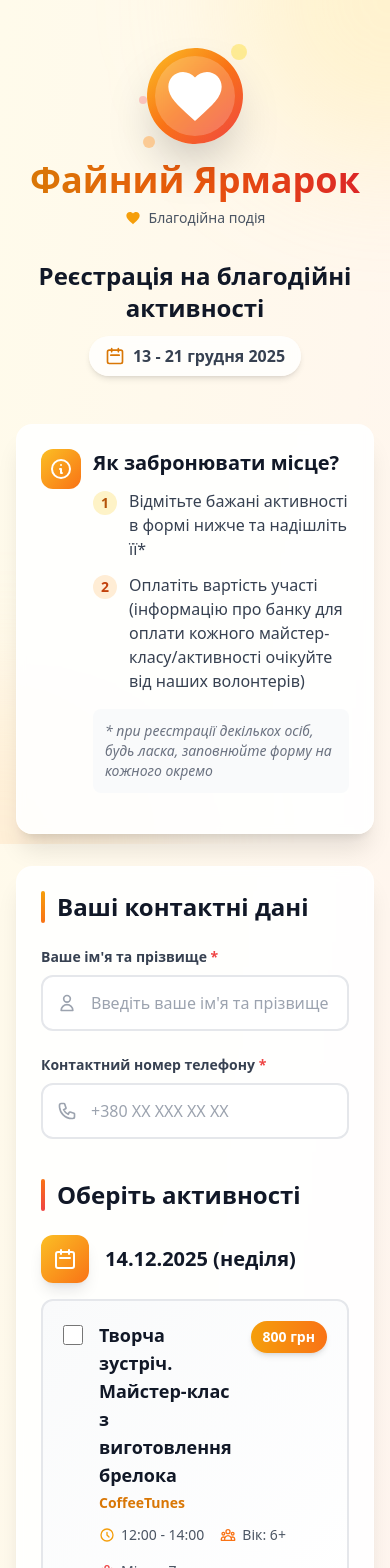
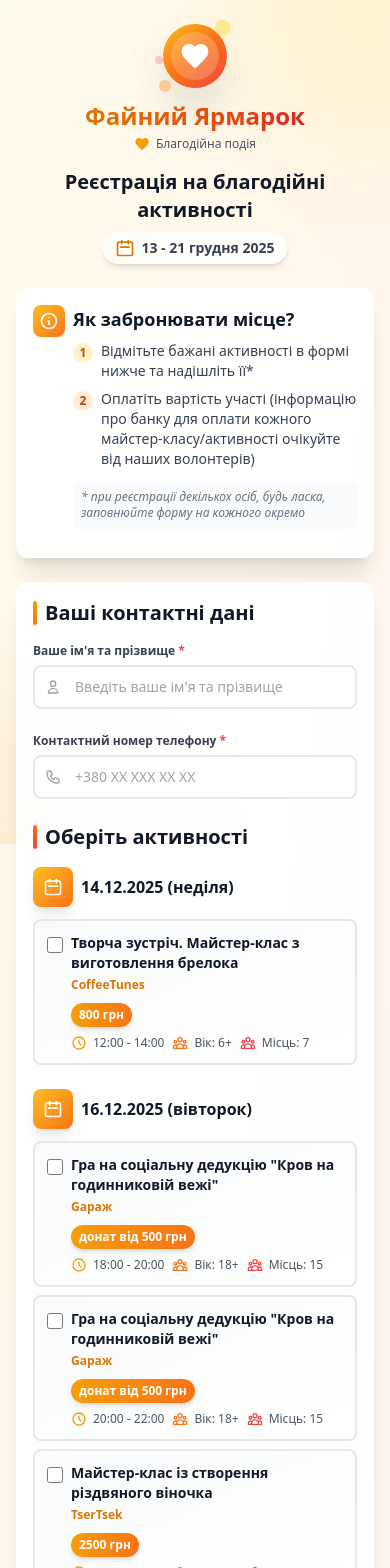
Before and after one commit to DenielNCore/fayna-fair, a Nuxt app: page / in a window 390 px wide. Shown: the top 1568 px of the page. Built offline with nearby package versions, Linux system fonts and the light colour scheme.

Commit message:
adaptive

```diff
--- a/components/FairLogo.vue
+++ b/components/FairLogo.vue
@@ -1,8 +1,8 @@
 <template>
   <div class="flex flex-col items-center justify-center">
     <!-- Logo Icon with Christmas/Charity theme -->
-    <div class="relative mb-4">
-      <div class="relative w-24 h-24">
+    <div class="relative mb-3 sm:mb-4">
+      <div class="relative w-16 h-16 sm:w-20 sm:h-20 md:w-24 md:h-24">
         <!-- Main circle with gradient -->
         <div class="absolute inset-0 bg-gradient-to-br from-amber-400 via-orange-500 to-red-500 rounded-full shadow-2xl transform rotate-3 hover:rotate-6 transition-transform duration-300" />
         <!-- Inner decorative circle -->
@@ -22,13 +22,13 @@
       </div>
     </div>
     <!-- Logo Text -->
-    <div class="text-center">
-      <h1 class="text-4xl md:text-5xl font-bold mb-2">
+    <div class="text-center px-2">
+      <h1 class="text-2xl sm:text-3xl md:text-4xl lg:text-5xl font-bold mb-1 sm:mb-2">
         <span class="bg-gradient-to-r from-amber-600 via-orange-600 to-red-600 bg-clip-text text-transparent">
           Файний Ярмарок
         </span>
       </h1>
-      <div class="flex items-center justify-center gap-2 text-sm md:text-base text-gray-600 font-medium">
+      <div class="flex items-center justify-center gap-1.5 sm:gap-2 text-xs sm:text-sm md:text-base text-gray-600 font-medium">
         <svg
           class="w-4 h-4 text-amber-500"
           fill="currentColor"
--- a/nuxt.config.ts
+++ b/nuxt.config.ts
@@ -8,6 +8,11 @@ export default defineNuxtConfig({
   app: {
     baseURL: process.env.NODE_ENV === 'production' ? '/fayna-fair/' : '/',
     buildAssetsDir: '/_nuxt/',
+    head: {
+      meta: [
+        { name: 'viewport', content: 'width=device-width, initial-scale=1, maximum-scale=5' },
+      ],
+    },
   },
 
   modules: [
--- a/pages/index.vue
+++ b/pages/index.vue
@@ -6,15 +6,15 @@
       <div class="absolute -bottom-40 -left-40 w-80 h-80 bg-orange-200/30 rounded-full blur-3xl" />
     </div>
 
-    <div class="relative max-w-5xl mx-auto py-12 px-4 sm:px-6 lg:px-8">
+    <div class="relative max-w-5xl mx-auto py-6 sm:py-8 md:py-12 px-4 sm:px-6 lg:px-8">
       <!-- Logo and Header -->
-      <div class="text-center mb-12">
+      <div class="text-center mb-6 sm:mb-8 md:mb-12">
         <FairLogo />
-        <div class="mt-8">
-          <h2 class="text-2xl md:text-3xl font-bold text-gray-900 mb-3">
+        <div class="mt-4 sm:mt-6 md:mt-8">
+          <h2 class="text-xl sm:text-2xl md:text-3xl font-bold text-gray-900 mb-2 sm:mb-3 px-2">
             Реєстрація на благодійні активності
           </h2>
-          <div class="inline-flex items-center gap-2 px-4 py-2 bg-white/80 backdrop-blur-sm rounded-full shadow-md">
+          <div class="inline-flex items-center gap-1.5 sm:gap-2 px-3 sm:px-4 py-1.5 sm:py-2 bg-white/80 backdrop-blur-sm rounded-full shadow-md text-sm sm:text-base">
             <svg
               class="w-5 h-5 text-amber-600"
               fill="none"
@@ -36,11 +36,11 @@
       </div>
 
       <!-- Instructions Card -->
-      <div class="bg-white/90 backdrop-blur-sm rounded-2xl shadow-xl p-6 md:p-8 mb-8 border border-white/50">
-        <div class="flex items-start gap-3 mb-4">
-          <div class="flex-shrink-0 w-10 h-10 bg-gradient-to-br from-amber-400 to-orange-500 rounded-xl flex items-center justify-center">
+      <div class="bg-white/90 backdrop-blur-sm rounded-xl sm:rounded-2xl shadow-xl p-4 sm:p-6 md:p-8 mb-6 sm:mb-8 border border-white/50">
+        <div class="flex items-start gap-2 sm:gap-3 mb-3 sm:mb-4">
+          <div class="flex-shrink-0 w-8 h-8 sm:w-10 sm:h-10 bg-gradient-to-br from-amber-400 to-orange-500 rounded-lg sm:rounded-xl flex items-center justify-center">
             <svg
-              class="w-6 h-6 text-white"
+              class="w-5 h-5 sm:w-6 sm:h-6 text-white"
               fill="none"
               stroke="currentColor"
               viewBox="0 0 24 24"
@@ -53,25 +53,25 @@
               />
             </svg>
           </div>
-          <div class="flex-1">
-            <h3 class="text-xl font-bold text-gray-900 mb-3">
+          <div class="flex-1 min-w-0">
+            <h3 class="text-lg sm:text-xl font-bold text-gray-900 mb-2 sm:mb-3">
               Як забронювати місце?
             </h3>
-            <ul class="space-y-3 text-gray-700">
-              <li class="flex items-start gap-3">
-                <span class="flex-shrink-0 w-6 h-6 bg-amber-100 text-amber-700 rounded-full flex items-center justify-center text-sm font-semibold mt-0.5">
+            <ul class="space-y-2 sm:space-y-3 text-sm sm:text-base text-gray-700">
+              <li class="flex items-start gap-2 sm:gap-3">
+                <span class="flex-shrink-0 w-5 h-5 sm:w-6 sm:h-6 bg-amber-100 text-amber-700 rounded-full flex items-center justify-center text-xs sm:text-sm font-semibold mt-0.5">
                   1
                 </span>
-                <span>Відмітьте бажані активності в формі нижче та надішліть її*</span>
+                <span class="flex-1">Відмітьте бажані активності в формі нижче та надішліть її*</span>
               </li>
-              <li class="flex items-start gap-3">
-                <span class="flex-shrink-0 w-6 h-6 bg-orange-100 text-orange-700 rounded-full flex items-center justify-center text-sm font-semibold mt-0.5">
+              <li class="flex items-start gap-2 sm:gap-3">
+                <span class="flex-shrink-0 w-5 h-5 sm:w-6 sm:h-6 bg-orange-100 text-orange-700 rounded-full flex items-center justify-center text-xs sm:text-sm font-semibold mt-0.5">
                   2
                 </span>
-                <span>Оплатіть вартість участі (інформацію про банку для оплати кожного майстер-класу/активності очікуйте від наших волонтерів)</span>
+                <span class="flex-1">Оплатіть вартість участі (інформацію про банку для оплати кожного майстер-класу/активності очікуйте від наших волонтерів)</span>
               </li>
             </ul>
-            <p class="text-sm text-gray-500 mt-4 italic bg-gray-50 p-3 rounded-lg">
+            <p class="text-xs sm:text-sm text-gray-500 mt-3 sm:mt-4 italic bg-gray-50 p-2 sm:p-3 rounded-lg">
               * при реєстрації декількох осіб, будь ласка, заповнюйте форму на кожного окремо
             </p>
           </div>
@@ -80,14 +80,14 @@
 
       <!-- Registration Form -->
       <form
-        class="bg-white/90 backdrop-blur-sm rounded-2xl shadow-xl p-6 md:p-8 border border-white/50"
+        class="bg-white/90 backdrop-blur-sm rounded-xl sm:rounded-2xl shadow-xl p-4 sm:p-6 md:p-8 border border-white/50"
         @submit.prevent="handleSubmit"
       >
         <!-- Personal Information -->
-        <div class="mb-10">
-          <div class="flex items-center gap-3 mb-6">
-            <div class="w-1 h-8 bg-gradient-to-b from-amber-500 to-orange-500 rounded-full" />
-            <h3 class="text-2xl font-bold text-gray-900">
+        <div class="mb-6 sm:mb-8 md:mb-10">
+          <div class="flex items-center gap-2 sm:gap-3 mb-4 sm:mb-6">
+            <div class="w-1 h-6 sm:h-8 bg-gradient-to-b from-amber-500 to-orange-500 rounded-full" />
+            <h3 class="text-xl sm:text-2xl font-bold text-gray-900">
               Ваші контактні дані
             </h3>
           </div>
@@ -96,14 +96,14 @@
             <div class="md:col-span-2">
               <label
                 for="name"
-                class="block text-sm font-semibold text-gray-700 mb-2"
+                class="block text-xs sm:text-sm font-semibold text-gray-700 mb-1.5 sm:mb-2"
               >
                 Ваше ім'я та прізвище <span class="text-red-500">*</span>
               </label>
               <div class="relative">
-                <div class="absolute inset-y-0 left-0 pl-4 flex items-center pointer-events-none">
+                <div class="absolute inset-y-0 left-0 pl-3 sm:pl-4 flex items-center pointer-events-none">
                   <svg
-                    class="h-5 w-5 text-gray-400"
+                    class="h-4 w-4 sm:h-5 sm:w-5 text-gray-400"
                     fill="none"
                     stroke="currentColor"
                     viewBox="0 0 24 24"
@@ -121,7 +121,7 @@
                   v-model="form.name"
                   type="text"
                   required
-                  class="w-full pl-12 pr-4 py-3.5 border-2 border-gray-200 rounded-xl focus:ring-2 focus:ring-amber-500 focus:border-amber-500 transition-all bg-white"
+                  class="w-full pl-10 sm:pl-12 pr-3 sm:pr-4 py-2.5 sm:py-3 md:py-3.5 text-sm sm:text-base border-2 border-gray-200 rounded-lg sm:rounded-xl focus:ring-2 focus:ring-amber-500 focus:border-amber-500 transition-all bg-white"
                   placeholder="Введіть ваше ім'я та прізвище"
                 >
               </div>
@@ -148,14 +148,14 @@
             <div class="md:col-span-2">
               <label
                 for="phone"
-                class="block text-sm font-semibold text-gray-700 mb-2"
+                class="block text-xs sm:text-sm font-semibold text-gray-700 mb-1.5 sm:mb-2"
               >
                 Контактний номер телефону <span class="text-red-500">*</span>
               </label>
               <div class="relative">
-                <div class="absolute inset-y-0 left-0 pl-4 flex items-center pointer-events-none">
+                <div class="absolute inset-y-0 left-0 pl-3 sm:pl-4 flex items-center pointer-events-none">
                   <svg
-                    class="h-5 w-5 text-gray-400"
+                    class="h-4 w-4 sm:h-5 sm:w-5 text-gray-400"
                     fill="none"
                     stroke="currentColor"
                     viewBox="0 0 24 24"
@@ -173,7 +173,7 @@
                   v-model="form.phone"
                   type="tel"
                   required
-                  class="w-full pl-12 pr-4 py-3.5 border-2 border-gray-200 rounded-xl focus:ring-2 focus:ring-amber-500 focus:border-amber-500 transition-all bg-white"
+                  class="w-full pl-10 sm:pl-12 pr-3 sm:pr-4 py-2.5 sm:py-3 md:py-3.5 text-sm sm:text-base border-2 border-gray-200 rounded-lg sm:rounded-xl focus:ring-2 focus:ring-amber-500 focus:border-amber-500 transition-all bg-white"
                   placeholder="+380 XX XXX XX XX"
                 >
               </div>
@@ -199,24 +199,24 @@
         </div>
 
         <!-- Activities -->
-        <div class="mb-10">
-          <div class="flex items-center gap-3 mb-6">
-            <div class="w-1 h-8 bg-gradient-to-b from-orange-500 to-red-500 rounded-full" />
-            <h3 class="text-2xl font-bold text-gray-900">
+        <div class="mb-6 sm:mb-8 md:mb-10">
+          <div class="flex items-center gap-2 sm:gap-3 mb-4 sm:mb-6">
+            <div class="w-1 h-6 sm:h-8 bg-gradient-to-b from-orange-500 to-red-500 rounded-full" />
+            <h3 class="text-xl sm:text-2xl font-bold text-gray-900">
               Оберіть активності
             </h3>
           </div>
-          <div class="space-y-8">
+          <div class="space-y-6 sm:space-y-8">
             <!-- Activity Group by Date -->
             <div
               v-for="(dateActivities, date) in activitiesByDate"
               :key="date"
               class="relative"
             >
-              <div class="flex items-center gap-4 mb-4">
-                <div class="flex-shrink-0 w-12 h-12 bg-gradient-to-br from-amber-400 to-orange-500 rounded-xl flex items-center justify-center shadow-lg">
+              <div class="flex items-center gap-2 sm:gap-3 md:gap-4 mb-3 sm:mb-4">
+                <div class="flex-shrink-0 w-10 h-10 sm:w-12 sm:h-12 bg-gradient-to-br from-amber-400 to-orange-500 rounded-lg sm:rounded-xl flex items-center justify-center shadow-lg">
                   <svg
-                    class="w-6 h-6 text-white"
+                    class="w-5 h-5 sm:w-6 sm:h-6 text-white"
                     fill="none"
                     stroke="currentColor"
                     viewBox="0 0 24 24"
@@ -229,45 +229,45 @@
                     />
                   </svg>
                 </div>
-                <h4 class="text-xl font-bold text-gray-900">
+                <h4 class="text-base sm:text-lg md:text-xl font-bold text-gray-900 break-words">
                   {{ date }}
                 </h4>
               </div>
-              <div class="space-y-3">
+              <div class="space-y-2 sm:space-y-3">
                 <div
                   v-for="activity in dateActivities"
                   :key="activity.id"
-                  class="group relative bg-gradient-to-br from-gray-50 to-white rounded-xl p-5 border-2 border-gray-200 hover:border-amber-400 hover:shadow-lg transition-all duration-300"
+                  class="group relative bg-gradient-to-br from-gray-50 to-white rounded-lg sm:rounded-xl p-3 sm:p-4 md:p-5 border-2 border-gray-200 hover:border-amber-400 hover:shadow-lg transition-all duration-300"
                 >
-                  <label class="flex items-start cursor-pointer gap-4">
-                    <div class="flex-shrink-0 pt-1">
+                  <label class="flex items-start cursor-pointer gap-2 sm:gap-3 md:gap-4">
+                    <div class="flex-shrink-0 pt-0.5 sm:pt-1">
                       <input
                         v-model="form.selectedActivities"
                         :value="activity.id"
                         type="checkbox"
-                        class="w-5 h-5 text-amber-600 focus:ring-amber-500 border-gray-300 rounded focus:ring-2"
+                        class="w-4 h-4 sm:w-5 sm:h-5 text-amber-600 focus:ring-amber-500 border-gray-300 rounded focus:ring-2"
                       >
                     </div>
                     <div class="flex-1 min-w-0">
-                      <div class="flex items-start justify-between gap-4 mb-3">
-                        <div class="flex-1">
-                          <p class="font-bold text-gray-900 text-lg mb-1">
+                      <div class="flex flex-col sm:flex-row sm:items-start sm:justify-between gap-2 sm:gap-3 md:gap-4 mb-2 sm:mb-3">
+                        <div class="flex-1 min-w-0">
+                          <p class="font-bold text-gray-900 text-sm sm:text-base md:text-lg mb-1 break-words">
                             {{ activity.title }}
                           </p>
                           <p
                             v-if="activity.organizer"
-                            class="text-sm text-amber-600 font-semibold"
+                            class="text-xs sm:text-sm text-amber-600 font-semibold"
                           >
                             {{ activity.organizer }}
                           </p>
                         </div>
                         <div class="flex-shrink-0">
-                          <span class="inline-flex items-center px-3 py-1.5 rounded-full text-sm font-bold bg-gradient-to-r from-amber-500 to-orange-500 text-white shadow-md">
+                          <span class="inline-flex items-center px-2 sm:px-3 py-1 sm:py-1.5 rounded-full text-xs sm:text-sm font-bold bg-gradient-to-r from-amber-500 to-orange-500 text-white shadow-md whitespace-nowrap">
                             {{ activity.price }}
                           </span>
                         </div>
                       </div>
-                      <div class="flex flex-wrap gap-4 text-sm text-gray-600">
+                      <div class="flex flex-wrap gap-2 sm:gap-3 md:gap-4 text-xs sm:text-sm text-gray-600">
                         <span class="flex items-center gap-1.5">
                           <svg
                             class="w-4 h-4 text-amber-500"
@@ -326,15 +326,15 @@
         </div>
 
         <!-- Terms Checkbox -->
-        <div class="mb-8 p-5 bg-gradient-to-br from-amber-50 to-orange-50 border-2 border-amber-200 rounded-xl">
-          <label class="flex items-start cursor-pointer gap-3">
+        <div class="mb-6 sm:mb-8 p-3 sm:p-4 md:p-5 bg-gradient-to-br from-amber-50 to-orange-50 border-2 border-amber-200 rounded-lg sm:rounded-xl">
+          <label class="flex items-start cursor-pointer gap-2 sm:gap-3">
             <input
               v-model="form.termsAccepted"
               type="checkbox"
               required
-              class="mt-1 w-5 h-5 text-amber-600 focus:ring-amber-500 border-gray-300 rounded focus:ring-2"
+              class="mt-0.5 sm:mt-1 w-4 h-4 sm:w-5 sm:h-5 text-amber-600 focus:ring-amber-500 border-gray-300 rounded focus:ring-2 flex-shrink-0"
             >
-            <span class="text-sm text-gray-700 leading-relaxed">
+            <span class="text-xs sm:text-sm text-gray-700 leading-relaxed">
               Я розумію, що усі активності є благодійними і в разі відмови після оплати бронювання місця, гроші не повертаються.
               <span class="text-red-500 font-semibold">*</span>
             </span>
@@ -342,11 +342,11 @@
         </div>
 
         <!-- Submit Button -->
-        <div class="flex justify-end">
+        <div class="flex justify-center sm:justify-end">
           <button
             type="submit"
             :disabled="isSubmitting"
-            class="group relative px-8 py-4 bg-gradient-to-r from-amber-500 via-orange-500 to-red-500 text-white font-bold rounded-xl hover:shadow-2xl hover:scale-105 focus:outline-none focus:ring-4 focus:ring-amber-300 disabled:opacity-50 disabled:cursor-not-allowed disabled:hover:scale-100 transition-all duration-300 overflow-hidden"
+            class="group relative w-full sm:w-auto px-6 sm:px-8 py-3 sm:py-4 text-sm sm:text-base bg-gradient-to-r from-amber-500 via-orange-500 to-red-500 text-white font-bold rounded-lg sm:rounded-xl hover:shadow-2xl hover:scale-105 focus:outline-none focus:ring-4 focus:ring-amber-300 disabled:opacity-50 disabled:cursor-not-allowed disabled:hover:scale-100 transition-all duration-300 overflow-hidden"
           >
             <span class="relative z-10 flex items-center gap-2">
               <span v-if="!isSubmitting">Надіслати форму</span>
@@ -389,11 +389,11 @@
       >
         <div
           v-if="showSuccess"
-          class="mt-8 bg-gradient-to-br from-green-50 to-emerald-50 border-2 border-green-200 rounded-2xl p-8 text-center shadow-xl"
+          class="mt-6 sm:mt-8 bg-gradient-to-br from-green-50 to-emerald-50 border-2 border-green-200 rounded-xl sm:rounded-2xl p-4 sm:p-6 md:p-8 text-center shadow-xl"
         >
-          <div class="inline-flex items-center justify-center w-16 h-16 bg-gradient-to-br from-green-400 to-emerald-500 rounded-full mb-4 shadow-lg">
+          <div class="inline-flex items-center justify-center w-12 h-12 sm:w-14 sm:h-14 md:w-16 md:h-16 bg-gradient-to-br from-green-400 to-emerald-500 rounded-full mb-3 sm:mb-4 shadow-lg">
             <svg
-              class="w-8 h-8 text-white"
+              class="w-6 h-6 sm:w-7 sm:h-7 md:w-8 md:h-8 text-white"
               fill="none"
               stroke="currentColor"
               viewBox="0 0 24 24"
@@ -406,10 +406,10 @@
               />
             </svg>
           </div>
-          <h3 class="text-2xl font-bold text-green-800 mb-2">
+          <h3 class="text-lg sm:text-xl md:text-2xl font-bold text-green-800 mb-2">
             Форму успішно відправлено!
           </h3>
-          <p class="text-green-700 text-lg">
+          <p class="text-green-700 text-sm sm:text-base md:text-lg">
             Дякуємо за реєстрацію. Наші волонтери зв'яжуться з вами для підтвердження та оплати.
           </p>
         </div>
```
